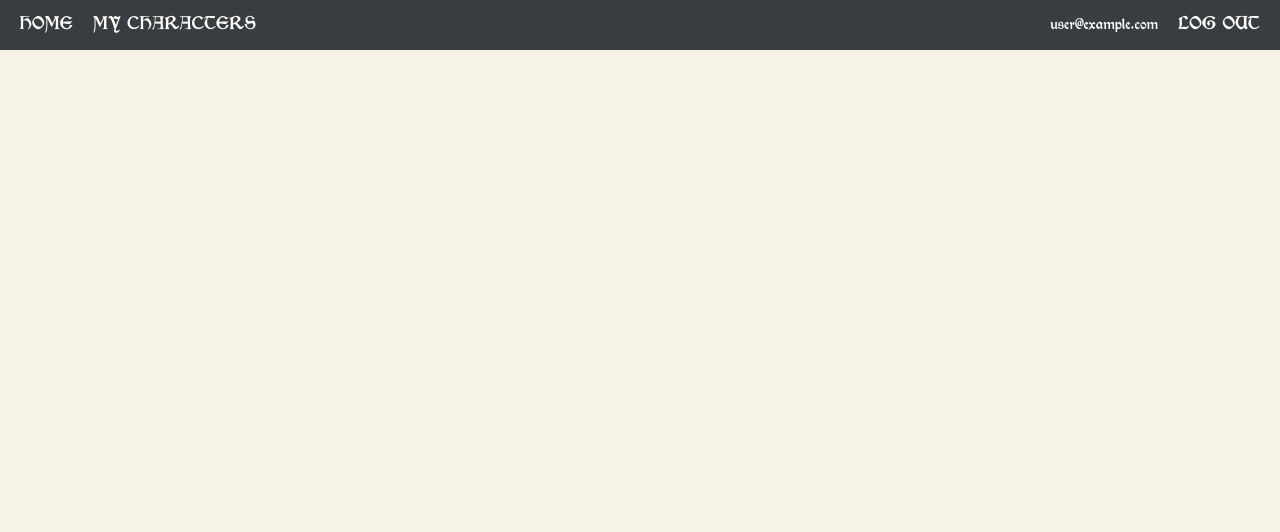
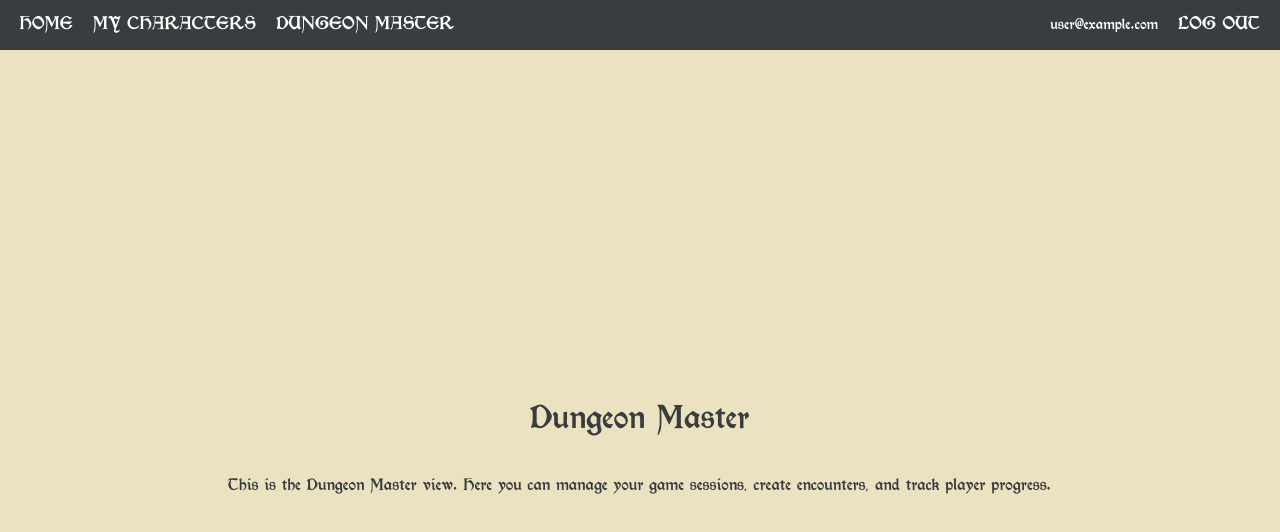
Before and after one commit to VidRH/dndcharathercreatertaketwo, a Vue app: page /DungeonMaster in a window 1280 px wide. Shown: the top 532 px of the page. Built offline with nearby package versions, Linux system fonts and the light colour scheme; no server answers; sample sign-in values are in the browser's storage.

Commit message:
dungeonmaster page

```diff
--- a/src/App.vue
+++ b/src/App.vue
@@ -16,6 +16,7 @@ async function handleLogOut() {
       <nav class="bg-dark text-white gap-5 flex min-h-12.5 items-center px-5 uppercase weight-bold text-xl">
         <RouterLink to="/" class="hover:text-blue ">Home</RouterLink>
         <RouterLink v-if="currentUser" to="/MyCharacters" class="hover:text-blue ">My Characters</RouterLink>
+        <router-link v-if="currentUser" to="/DungeonMaster" class="hover:text-blue ">Dungeon Master</router-link>
         <div v-if="!currentUser" class="ml-auto flex items-center gap-5">
           <RouterLink to="/LogIn" class="hover:text-blue ">Log In</RouterLink>
           <RouterLink to="/SignUp" class="hover:text-blue ">Sign Up</RouterLink>
--- a/src/assets/main.css
+++ b/src/assets/main.css
@@ -3,8 +3,16 @@
 @theme {
   --color-paperlighter: #F7F3E6;
   --color-paperdarker: #ebe2c2;
+
   --color-blue: #33D6FF;
   --color-dark: #393D3F;
+
+
+  --color-green: #C1E1C1;
+  --color-greendarker: #A3D9A5;
+
+  --color-red: #FF746C;
+  --color-reddarker: #FF5C5C;
 };
 
 @font-face {
--- a/src/router/index.js
+++ b/src/router/index.js
@@ -4,6 +4,7 @@ import LogIn from '../views/LogIn.vue'
 import SignUp from '../views/SignUp.vue'
 import CharatherMaker from '../views/CharatherMaker.vue'
 import MyCharacters from '../views/MyCharacters.vue'
+import DungeonMaster from '../views/DungeonMaster.vue'
 import { authReady } from '../components/modules/useAuth.js'
 import { auth } from '../firebase.js'
 
@@ -33,6 +34,13 @@ const router = createRouter({
       component: MyCharacters,
       meta: { requiresAuth: true },
     },
+    {
+      path: '/DungeonMaster',
+      name: 'DungeonMaster',
+      component: DungeonMaster,
+      meta: { requiresAuth: true },
+    },
+
     {
       // The ? makes the id optional:
       //   /CharatherMaker         -> a brand new character
--- a/src/views/CharatherMaker.vue
+++ b/src/views/CharatherMaker.vue
@@ -81,12 +81,12 @@ async function onSave() {
 <template>
   <main>
     <!-- tab buttons to switch page -->
-    <nav class="sm:flex sm:justify-center max-sm:grid max-sm:grid-cols-2   gap-2.5 my-4">
+    <nav class="sm:flex sm:justify-center max-sm:grid max-sm:grid-cols-2 gap-2.5 my-4">
       <button
         v-for="page in pages"
         :key="page.id"
         @click="currentPage = page.id"
-        class="border-2 border-black rounded-md px-4 py-1 text-lg cursor-pointer"
+        class="border-2 border-black rounded-md px-4 py-1 hover:bg-paperdarker text-lg cursor-pointer"
         :class="currentPage === page.id ? 'bg-paperdarker font-bold' : 'opacity-60'"
       >
         {{ page.label }}
@@ -96,7 +96,7 @@ async function onSave() {
         @click="onSave"
         :disabled="saveStatus === 'saving' || loadStatus !== ''"
         title="Can't save while the character is loading (or didn't load), or it would overwrite the saved one"
-        class="border-2 border-black rounded-md px-4 py-1 text-lg cursor-pointer bg-black text-white disabled:opacity-50"
+        class="border-2 border-black rounded-md px-4 py-1 text-lg cursor-pointer bg-green hover:bg-greendarker text-black disabled:opacity-50"
       >
         {{ saveStatus === 'saving' ? 'Saving...' : 'Save' }}
       </button>
--- /dev/null
+++ b/src/views/DungeonMaster.vue
@@ -0,0 +1,12 @@
+<script setup></script>
+
+
+<template>
+  <div class="flex flex-col items-center justify-center h-screen bg-paperdarker">
+    <h1 class="text-4xl font-bold mb-8 text-dark">Dungeon Master</h1>
+    <p class="text-lg text-dark">This is the Dungeon Master view. Here you can manage your game sessions, create encounters, and track player progress.</p>
+  </div>
+</template>
+
+
+<style></style>
```
